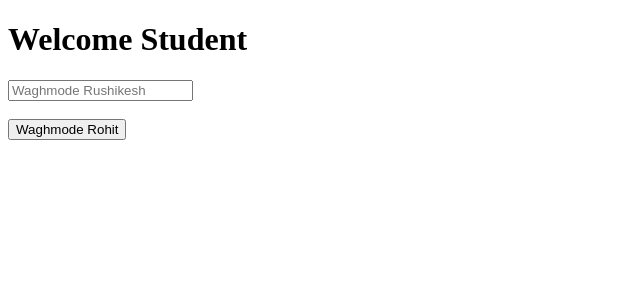
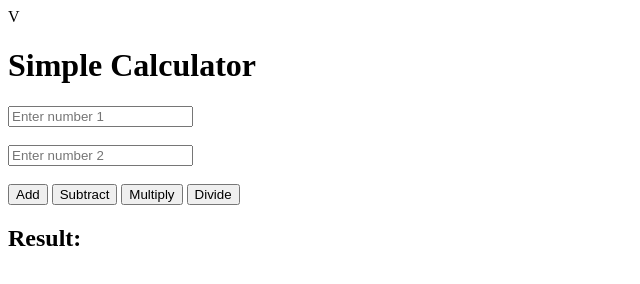
Before and after one commit to wrushikesh1617-netizen/Ansoftio-Internship-2026, a plain HTML site: page Day-16/index.html in a window 1280 px wide. Shown: the whole page, without its empty margins (0-640 px from the left). Drawn offline with Linux system fonts and the light colour scheme.

Commit message:
Update HTML for simple calculator functionality

```diff
--- a/Day-16/index.html
+++ b/Day-16/index.html
@@ -1,26 +1,41 @@
-<!DOCTYPE html>
+V<!DOCTYPE html>
 <html>
 
 <head>
-<title>DOM Task</title>
+<title>Calculator</title>
 </head>
 
 <body>
 
-<h1 id="heading">Welcome Student</h1>
+<h1>Simple Calculator</h1>
 
-<input type="text" id="name" placeholder="Waghmode Rushikesh">
-<br><br>
+<input type="number" id="num1" placeholder="Enter number 1"> <br><br>
 
-<button onclick="updateName()">Waghmode Rohit </button>
+<input type="number" id="num2" placeholder="Enter number 2"> <br><br>
+
+<button onclick="add()">Add</button>
+<button onclick="subtract()">Subtract</button>
+<button onclick="multiply()">Multiply</button>
+<button onclick="divide()">Divide</button>
+
+<h2 id="result">Result: </h2>
+
 <script>
-
-function updateName(){
-
-    let username = document.getElementById("name").value;
-
-    document.getElementById("heading").innerHTML = "Welcome " + username;
-
+function add(){
+    let a = Number(document.getElementById("num1").value);     let b = Number(document.getElementById("num2").value);
+    document.getElementById("result").innerHTML = "Result: " + (a + b);
+}
+function subtract(){
+    let a = Number(document.getElementById("num1").value);     let b = Number(document.getElementById("num2").value);
+    document.getElementById("result").innerHTML = "Result: " + (a - b);
+}
+function multiply(){
+    let a = Number(document.getElementById("num1").value);     let b = Number(document.getElementById("num2").value);
+    document.getElementById("result").innerHTML = "Result: " + (a * b);
+}
+function divide(){
+    let a = Number(document.getElementById("num1").value);     let b = Number(document.getElementById("num2").value);
+    document.getElementById("result").innerHTML = "Result: " + (a / b);
 }
 
 </script>
```
